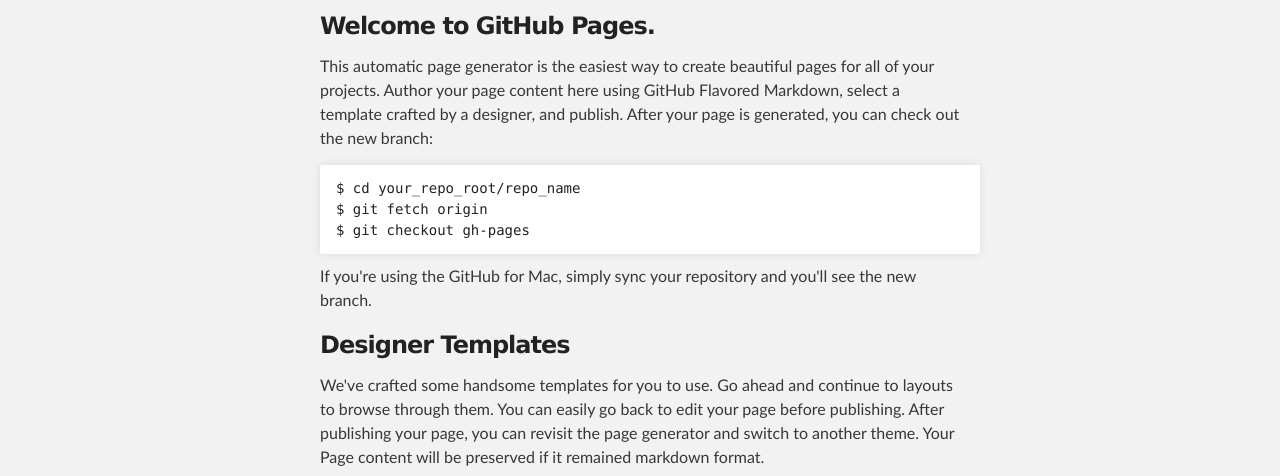
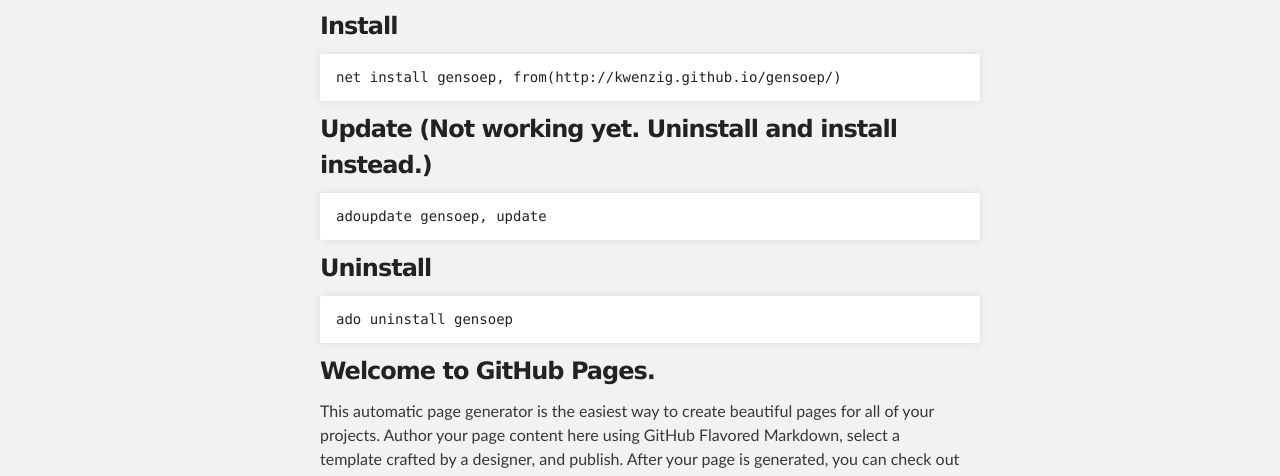
Before and after one commit to kwenzig/gensoep, a plain HTML site: page index.html in a window 1280 px wide. Shown: the part 252-728 px from the top of the page. Drawn offline with Linux system fonts and the light colour scheme.

```diff
--- a/index.html
+++ b/index.html
@@ -32,6 +32,24 @@
     <div id="main_content_wrap" class="outer">
       <section id="main_content" class="inner">
         <h3>
+<a id="install" class="anchor" href="#install" aria-hidden="true"><span class="octicon octicon-link"></span></a>Install</h3>
+
+<pre><code>net install gensoep, from(http://kwenzig.github.io/gensoep/)
+</code></pre>
+
+<h3>
+<a id="update-not-working-yet-uninstall-and-install-instead" class="anchor" href="#update-not-working-yet-uninstall-and-install-instead" aria-hidden="true"><span class="octicon octicon-link"></span></a>Update (Not working yet. Uninstall and install instead.)</h3>
+
+<pre><code>adoupdate gensoep, update
+</code></pre>
+
+<h3>
+<a id="uninstall" class="anchor" href="#uninstall" aria-hidden="true"><span class="octicon octicon-link"></span></a>Uninstall</h3>
+
+<pre><code>ado uninstall gensoep
+</code></pre>
+
+<h3>
 <a id="welcome-to-github-pages" class="anchor" href="#welcome-to-github-pages" aria-hidden="true"><span class="octicon octicon-link"></span></a>Welcome to GitHub Pages.</h3>
 
 <p>This automatic page generator is the easiest way to create beautiful pages for all of your projects. Author your page content here using GitHub Flavored Markdown, select a template crafted by a designer, and publish. After your page is generated, you can check out the new branch:</p>
```
Also changed, not shown: params.json (+1 -1 lines).
